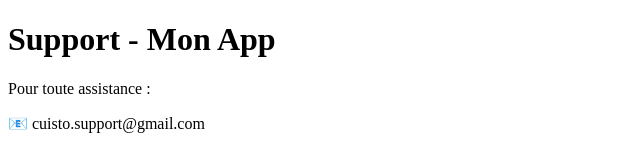
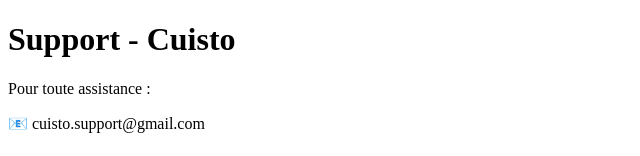
Before and after one commit to S0ph1e22/support-cuisto-app, a plain HTML site: page index.html in a window 1280 px wide. Shown: the top 156 px of the page, without its empty margins (0-640 px from the left). Drawn offline with Linux system fonts and the light colour scheme.

Commit message:
Update support heading from 'Mon App' to 'Cuisto'

```diff
--- a/index.html
+++ b/index.html
@@ -5,7 +5,7 @@
   <title>Support - Cuisto</title>
 </head>
 <body>
-  <h1>Support - Mon App</h1>
+  <h1>Support - Cuisto</h1>
 
   <p>Pour toute assistance :</p>
   <p>📧 cuisto.support@gmail.com</p>
```
